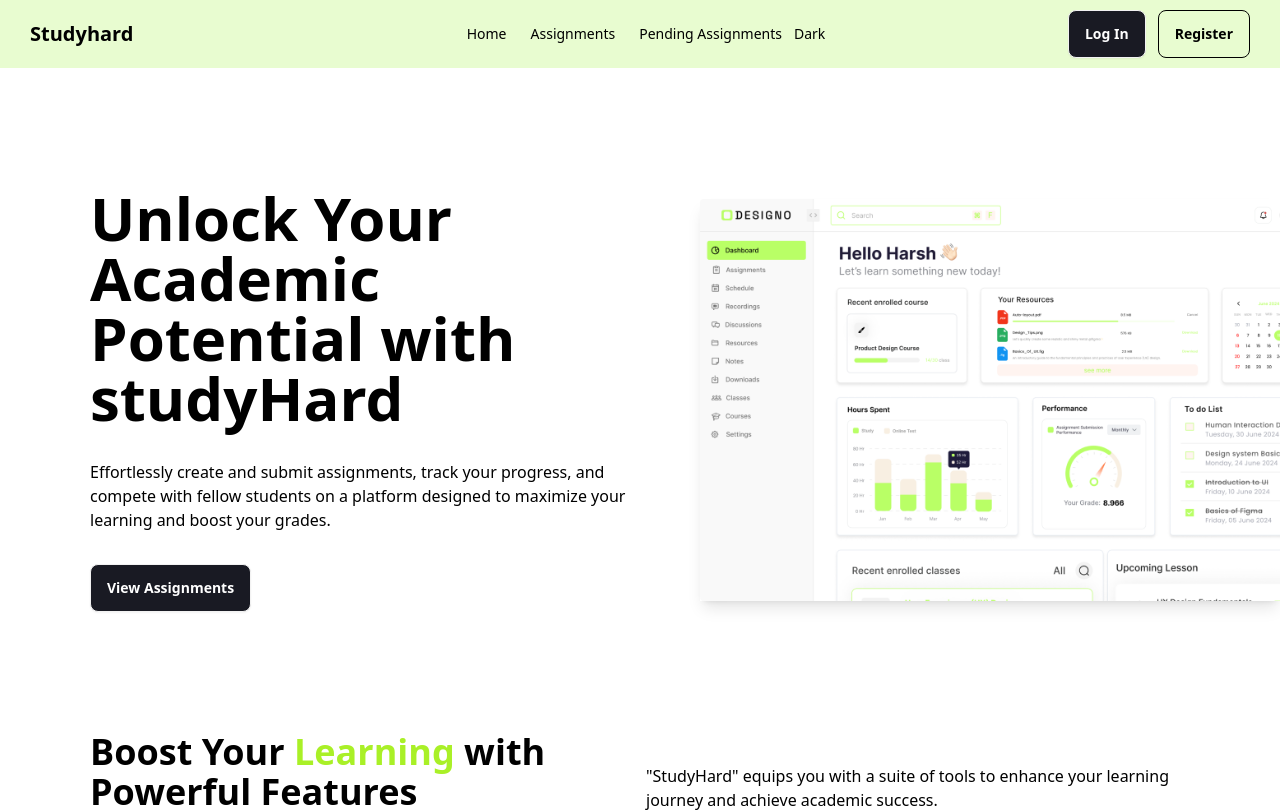
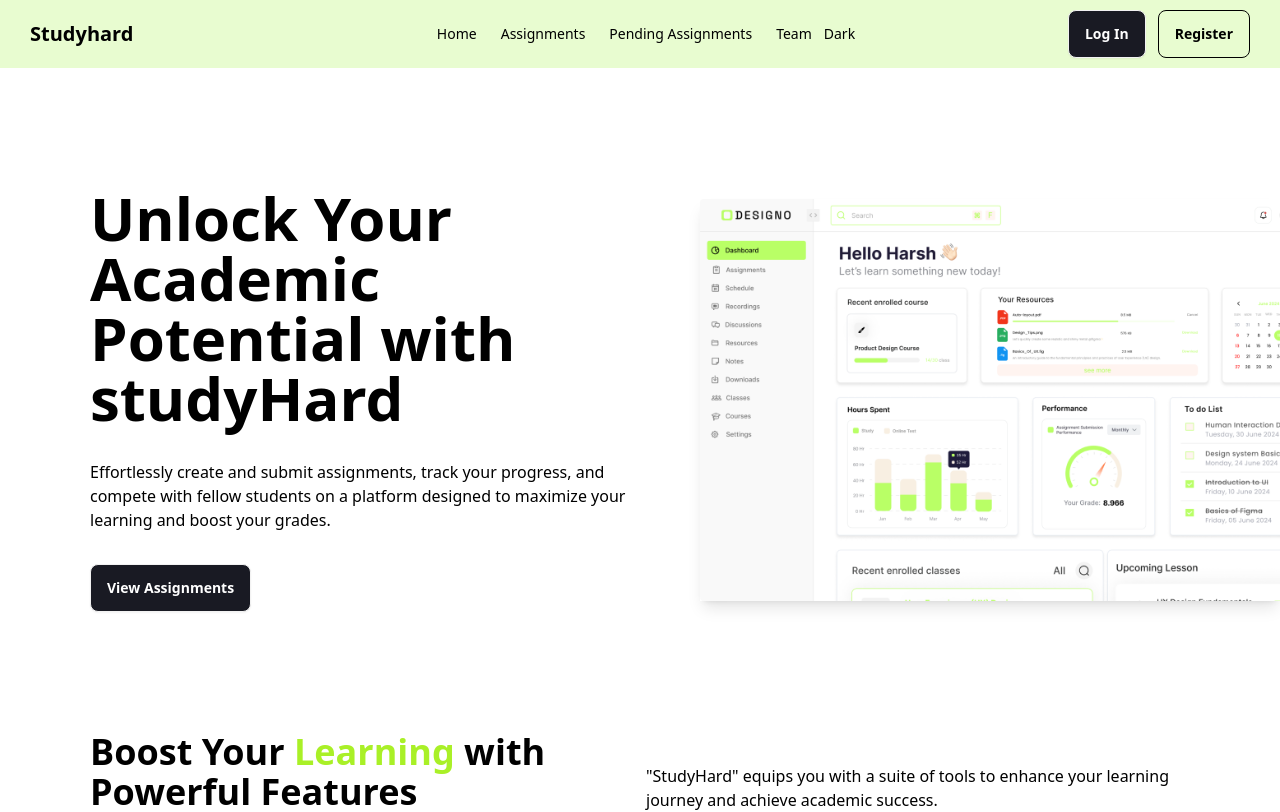
Before and after one commit to AhsanHabib002/StudyHard, a React (Vite) app: page / in a window 1280 px wide. Shown: the top 812 px of the page. Built offline with nearby package versions, Linux system fonts and the light colour scheme; no server answers; a web font is replaced by a local one.

Commit message:
Navbar update

```diff
--- a/package.json
+++ b/package.json
@@ -19,6 +19,7 @@
     "react-dom": "^18.3.1",
     "react-icons": "^5.4.0",
     "react-router-dom": "^7.1.1",
+    "react-router-hash-link": "^2.4.3",
     "react-sweetalert2": "^0.6.0",
     "react-toastify": "^11.0.2",
     "react-tooltip": "^5.28.0",
--- a/src/Components/Navbar.jsx
+++ b/src/Components/Navbar.jsx
@@ -3,6 +3,7 @@ import AuthContext from "../Context/AuthContext/AuthContext";
 import { Link, NavLink } from "react-router-dom";
 import { Tooltip } from "react-tooltip";
 import "react-tooltip/dist/react-tooltip.css";
+import { HashLink } from "react-router-hash-link";
 
 const Navbar = () => {
   const { user, logout } = useContext(AuthContext);
@@ -50,9 +51,13 @@ const Navbar = () => {
               <NavLink to="/assignments" className="font-medium mx-3">
                 Assignments
               </NavLink>
-              <NavLink to="/" className="font-medium mx-3">
+              <NavLink to="/pending-assignments" className="font-medium mx-3">
                 Pending Assignments
               </NavLink>
+
+              <HashLink to="/#team" className="font-medium mx-3">
+                Team
+              </HashLink>
             </ul>
           </div>
           <a className="text-xl font-bold">Studyhard</a>
@@ -69,6 +74,9 @@ const Navbar = () => {
               <NavLink to="/pending-assignments" className="font-medium mx-3">
                 Pending Assignments
               </NavLink>
+              <HashLink to="/#team" className="font-medium mx-3">
+                Team
+              </HashLink>
               <button onClick={togglebutton} className=" theme-toggle-btn">
                 {theme === "light-theme" ? "Dark" : "Light"}
               </button>
--- a/src/Pages/Home.jsx
+++ b/src/Pages/Home.jsx
@@ -5,8 +5,10 @@ import contactimage from "../assets/contact-image.png";
 import team1 from "../assets/team-1.png";
 import team2 from "../assets/team-2.png";
 import team3 from "../assets/team-3.png";
+import { useEffect } from "react";
 
 const Home = () => {
+
   return (
     <div className="pt-[60px] md:pt-[120px]">
       {/* Hero section */}
@@ -219,7 +221,7 @@ const Home = () => {
         </div>
       </div>
       {/* Team */}
-      <div className="max-w-[90rem] mx-auto">
+      <div id="team" className="max-w-[90rem] mx-auto">
         <div className="mt-[60px] md:mt-[120px] px-[30px] md:px-[90px]">
           <div>
             <h2 className="text-2xl md:text-4xl font-bold">
@@ -282,7 +284,7 @@ const Home = () => {
         </div>
       </div>
       {/* create assignment CTA */}
-      <div className="max-w-[90rem] mx-auto">
+      <div  className="max-w-[90rem] mx-auto">
         <div className="mt-[60px] md:mt-[120px] px-[30px] md:px-[90px]">
           <div className="rounded-[45px] bg-[#F3F3F3] p-[30px] md:p-[60p] flex flex-col md:flex-row justify-end items-center md:items-center">
             {/* cta content */}
```
Also changed, not shown: 1 other file (tests, documents, lock files or other folders).
